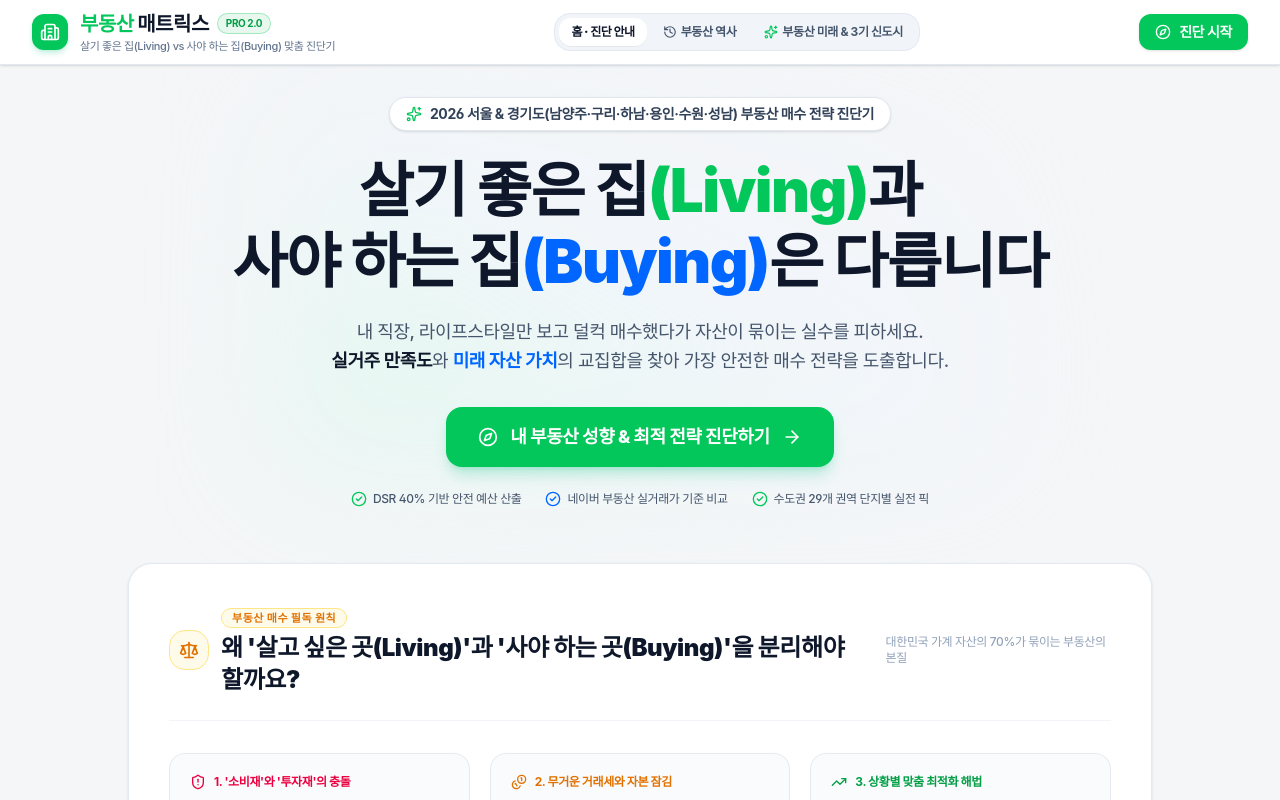
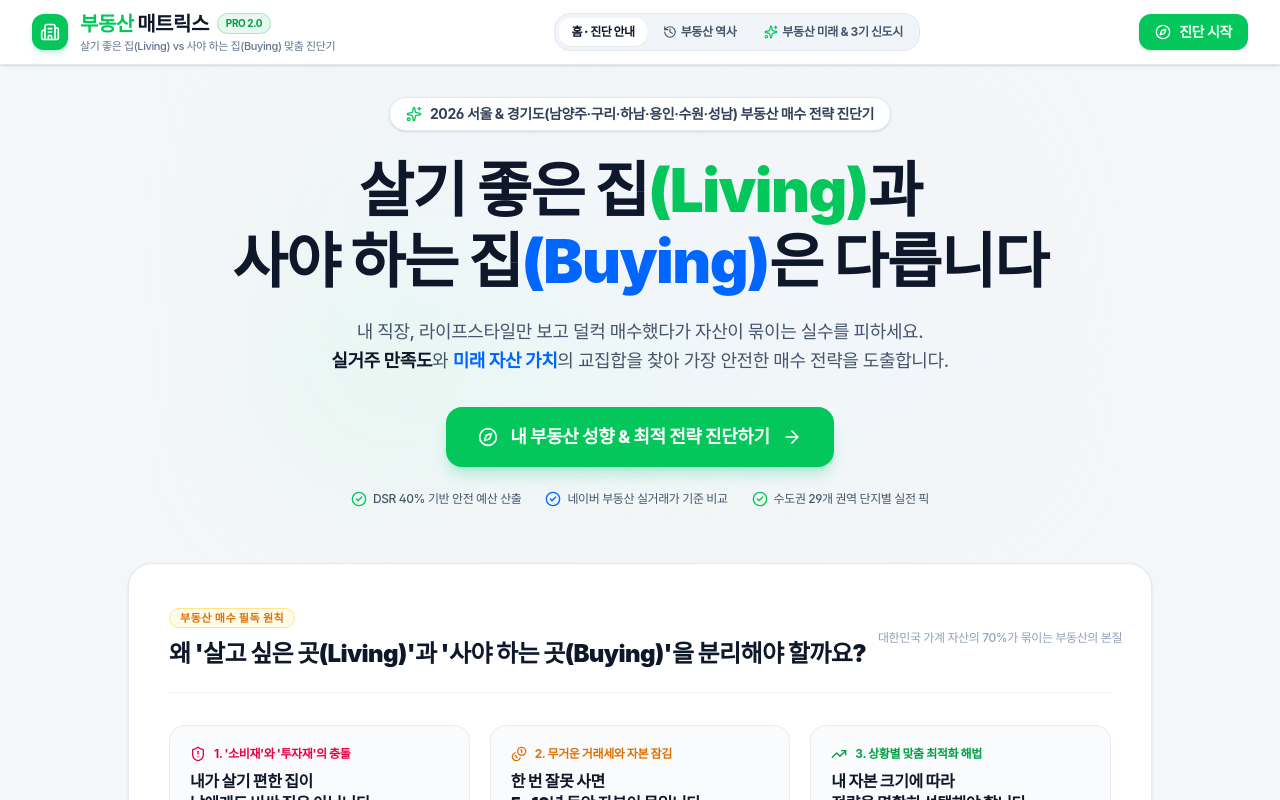
Before and after one commit to alstjrdlek75-lab/realestate, a React (Vite) app: page / in a window 1280 px wide. Shown: the top 800 px of the page. Built offline with nearby package versions, Linux system fonts and the light colour scheme; a web font is replaced by a local one.

Commit message:
style: Remove icon emoji and prevent awkward line wrap on Hero core reason headline

```diff
--- a/src/components/Hero.tsx
+++ b/src/components/Hero.tsx
@@ -83,22 +83,19 @@ export const Hero: React.FC<HeroProps> = ({ onStart }) => {
       <div className="mt-14 max-w-5xl mx-auto">
         <div className="bg-white rounded-3xl border border-slate-200/90 shadow-sm p-6 sm:p-10 relative overflow-hidden">
           {/* Header */}
-          <div className="flex flex-col md:flex-row md:items-center justify-between gap-4 pb-6 border-b border-slate-100">
-            <div className="flex items-center gap-3">
-              <div className="w-10 h-10 rounded-2xl bg-amber-50 border border-amber-200 text-amber-600 flex items-center justify-center font-black shrink-0">
-                <Scale className="w-5 h-5" />
-              </div>
-              <div>
+          <div className="flex flex-col lg:flex-row lg:items-center justify-between gap-3 pb-5 border-b border-slate-100">
+            <div>
+              <div className="mb-2">
                 <span className="text-[11px] font-black text-amber-600 tracking-wider uppercase bg-amber-50 px-2.5 py-0.5 rounded-full border border-amber-200">
                   부동산 매수 필독 원칙
                 </span>
-                <h2 className="text-xl sm:text-2xl font-black text-slate-900 mt-1">
-                  왜 '살고 싶은 곳(Living)'과 '사야 하는 곳(Buying)'을 분리해야 할까요?
-                </h2>
               </div>
+              <h2 className="text-xl sm:text-2xl font-black text-slate-900 tracking-tight leading-normal whitespace-nowrap">
+                왜 '살고 싶은 곳(Living)'과 '사야 하는 곳(Buying)'을 분리해야 할까요?
+              </h2>
             </div>
 
-            <span className="text-xs text-slate-400 font-medium">
+            <span className="text-xs text-slate-400 font-medium whitespace-nowrap shrink-0">
               대한민국 가계 자산의 70%가 묶이는 부동산의 본질
             </span>
           </div>
```
